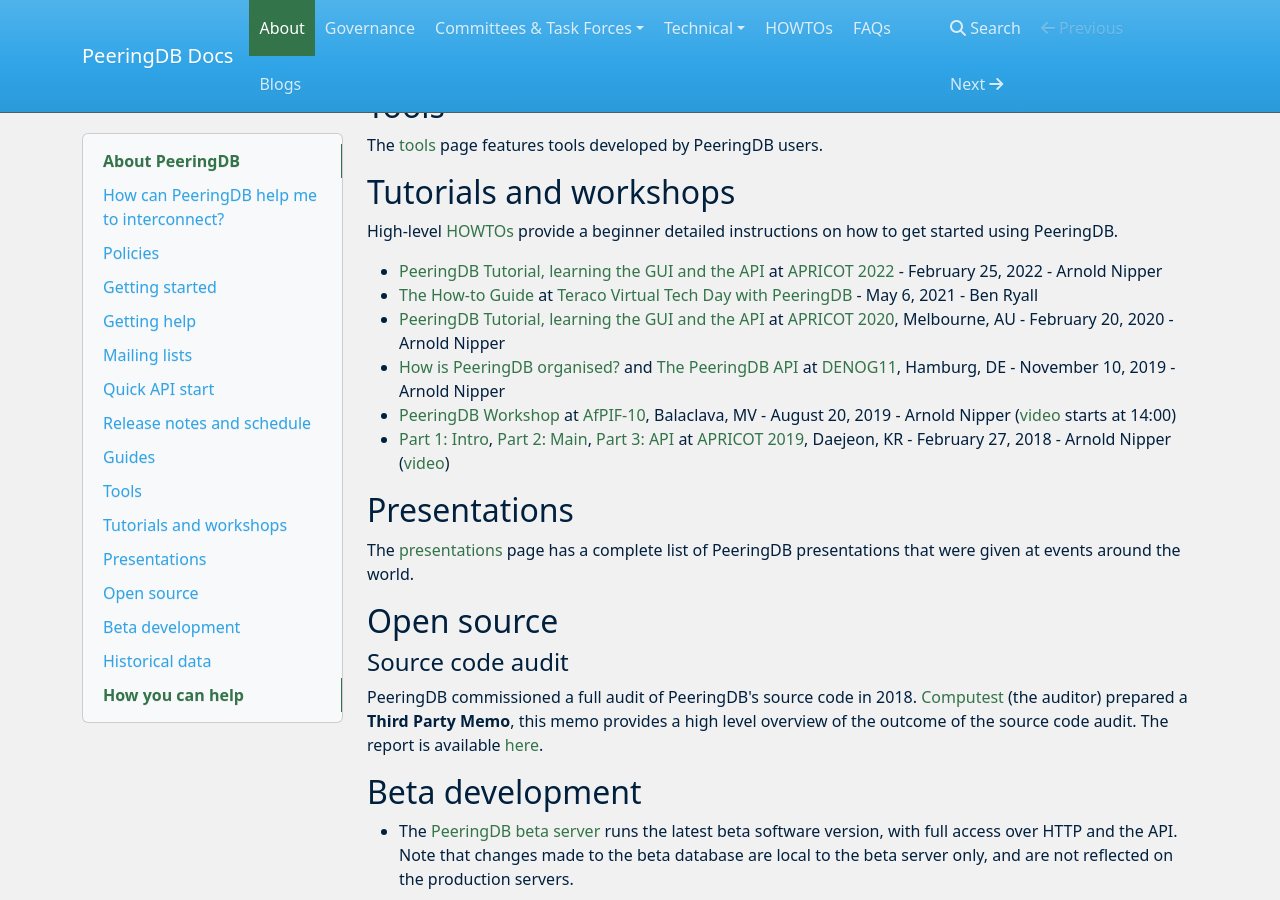
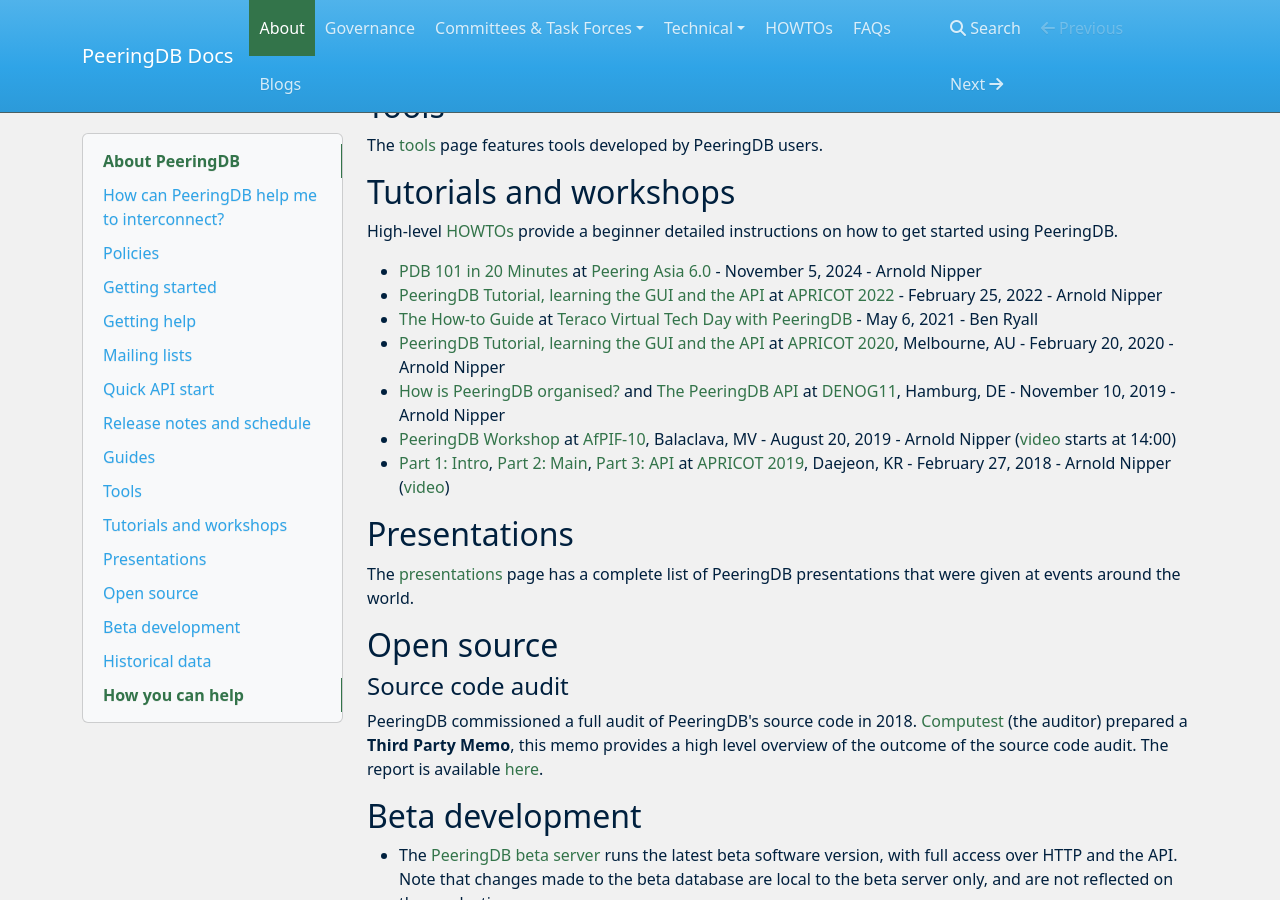
Before and after one commit to peeringdb/docs, an MkDocs documentation site: the page built from docs/index.md, in a window 1280 px wide and 900 px high, scrolled down 2085 px. Built offline with MkDocs 1.6.1, drawn with Linux system fonts in a browser that asks for light colours; nearby versions of some CDN libraries.

Commit message:
Added Arnold's Peering Asia 6.0 tutorial.

```diff
--- a/docs/index.md
+++ b/docs/index.md
@@ -73,6 +73,7 @@
 
 High-level [HOWTOs](howtos.md) provide a beginner detailed instructions on how to get started using PeeringDB.
 
+- [PDB 101 in 20 Minutes](presentation/20241105_PeeringAsia6_Arnold_Nipper.pdf) at [Peering Asia 6.0](https://6.peeringasia.org/agenda/tutorial) - November 5, 2024 - Arnold Nipper
 - [PeeringDB Tutorial, learning the GUI and the API](presentation/20220225-Apricot-1-2-GUI-API-with-exercises.pdf) at [APRICOT 2022](https://2022.apricot.net/program/schedule-tutorial/#/day/5/introduction-to-peeringdb-a-tutorial-part-1) - February 25, 2022 - Arnold Nipper
 - [The How-to Guide](presentation/20210506-Teraco_Tech_Day.pdf) at [Teraco Virtual Tech Day with PeeringDB](https://www.teraco.co.za/events/virtual-tech-days/?fbclid=IwAR310Y84fDzXnZOcfXWxnogcgkDTrWaTwfM4u0U8c5wkFPd5ihNaHuNWjzk) - May 6, 2021 - Ben Ryall
 - [PeeringDB Tutorial, learning the GUI and the API](presentation/20200220-1-2-GUI-API-APRICOT2020-Arnold-Nipper.pdf) at [APRICOT 2020](https://2020.apricot.net/program/schedule/#/day/9), Melbourne, AU - February 20, 2020 - Arnold Nipper
```
Also changed, not shown: 1 other file.
